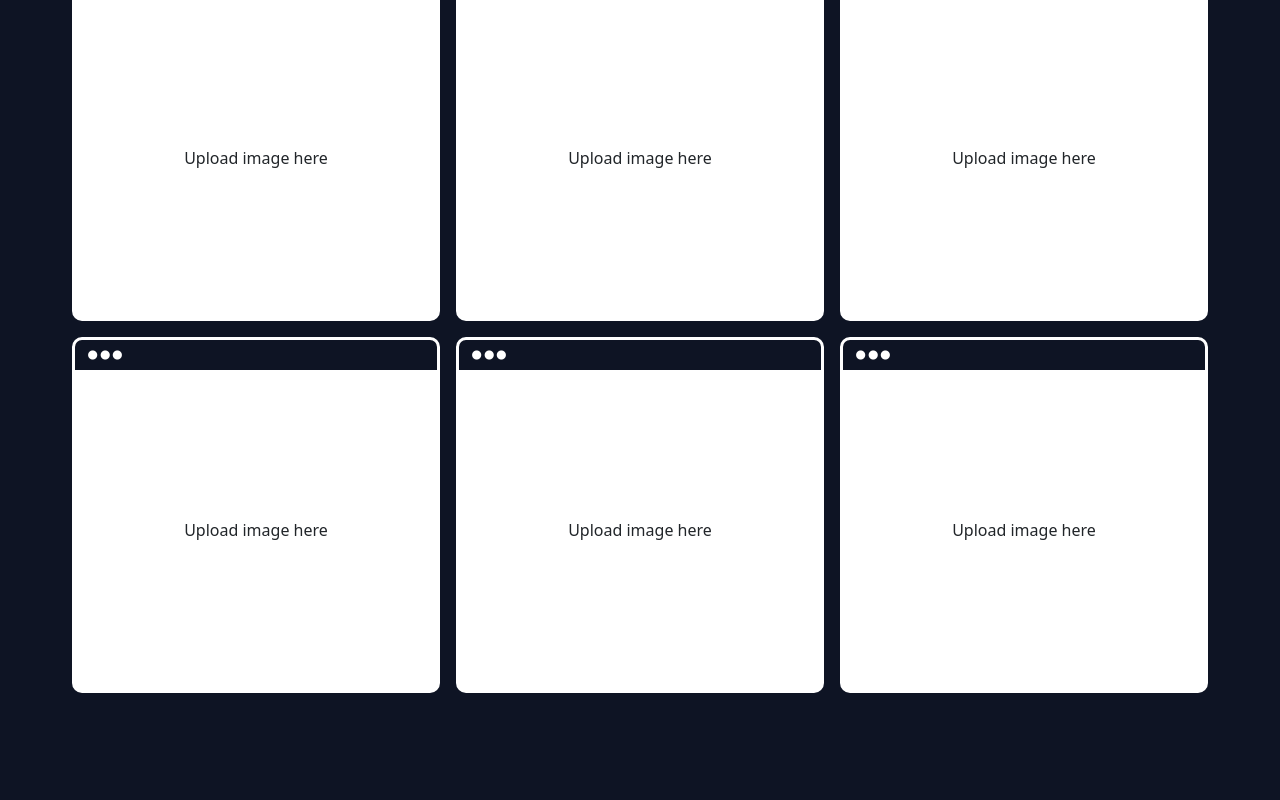
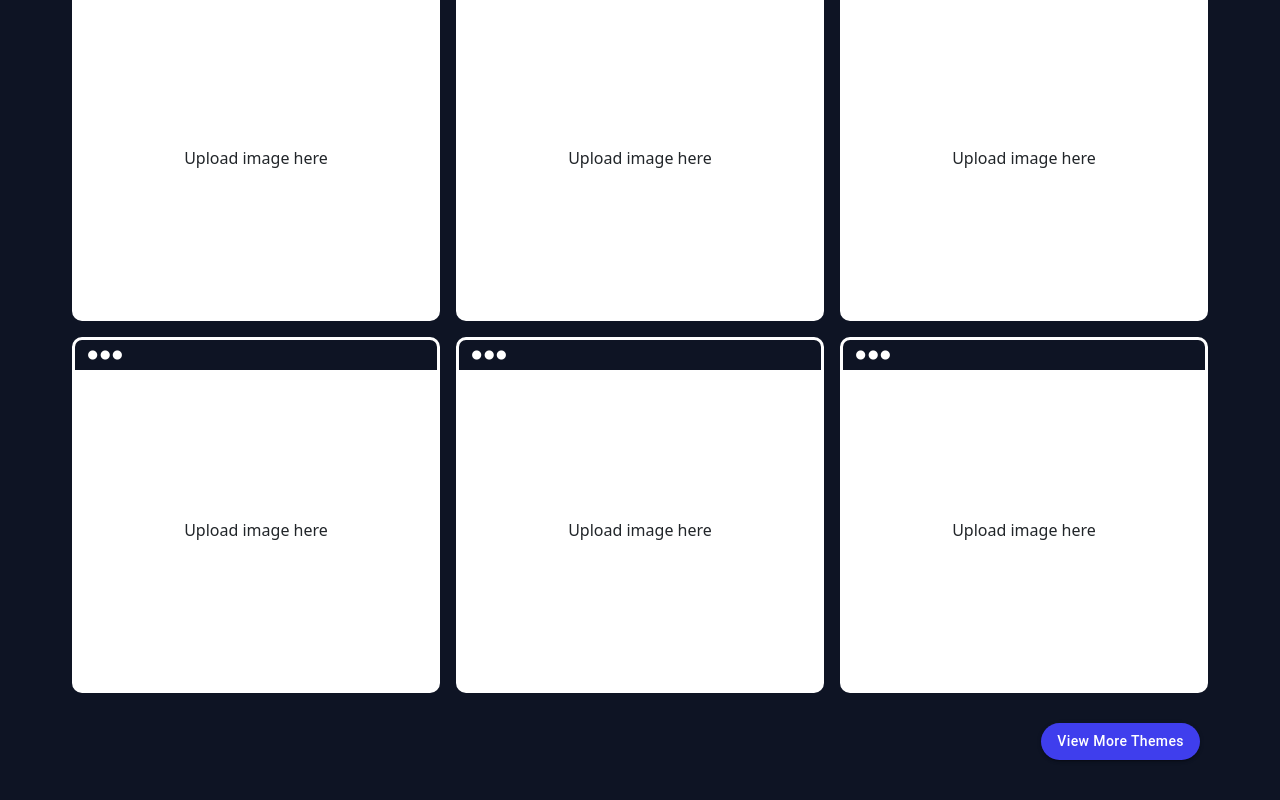
Before and after one commit to Sripathi-ds/Codewebz, a React (Create React App) app: page / in a window 1280 px wide. Shown: the part 2160-2960 px from the top of the page. Before the commit the page ends 2893 px from the top, so only its background shows below. Built offline with nearby package versions, Linux system fonts and the light colour scheme.

Commit message:
button added

```diff
--- a/src/component/home_page/home_themes.js
+++ b/src/component/home_page/home_themes.js
@@ -39,6 +39,8 @@ const Home_themes = () => {
                         </Box>
                     </Grid>
                 </Grid>
+                <Box px={2} display={'flex'} justifyContent={'end'}><Button variant='contained' sx={{ marginTop: '30px', borderRadius: '50px',backgroundColor:'#3f3eed',textTransform: 'capitalize' }}>View more themes</Button></Box>
+
             </Box>
         </Box>
     );
```
